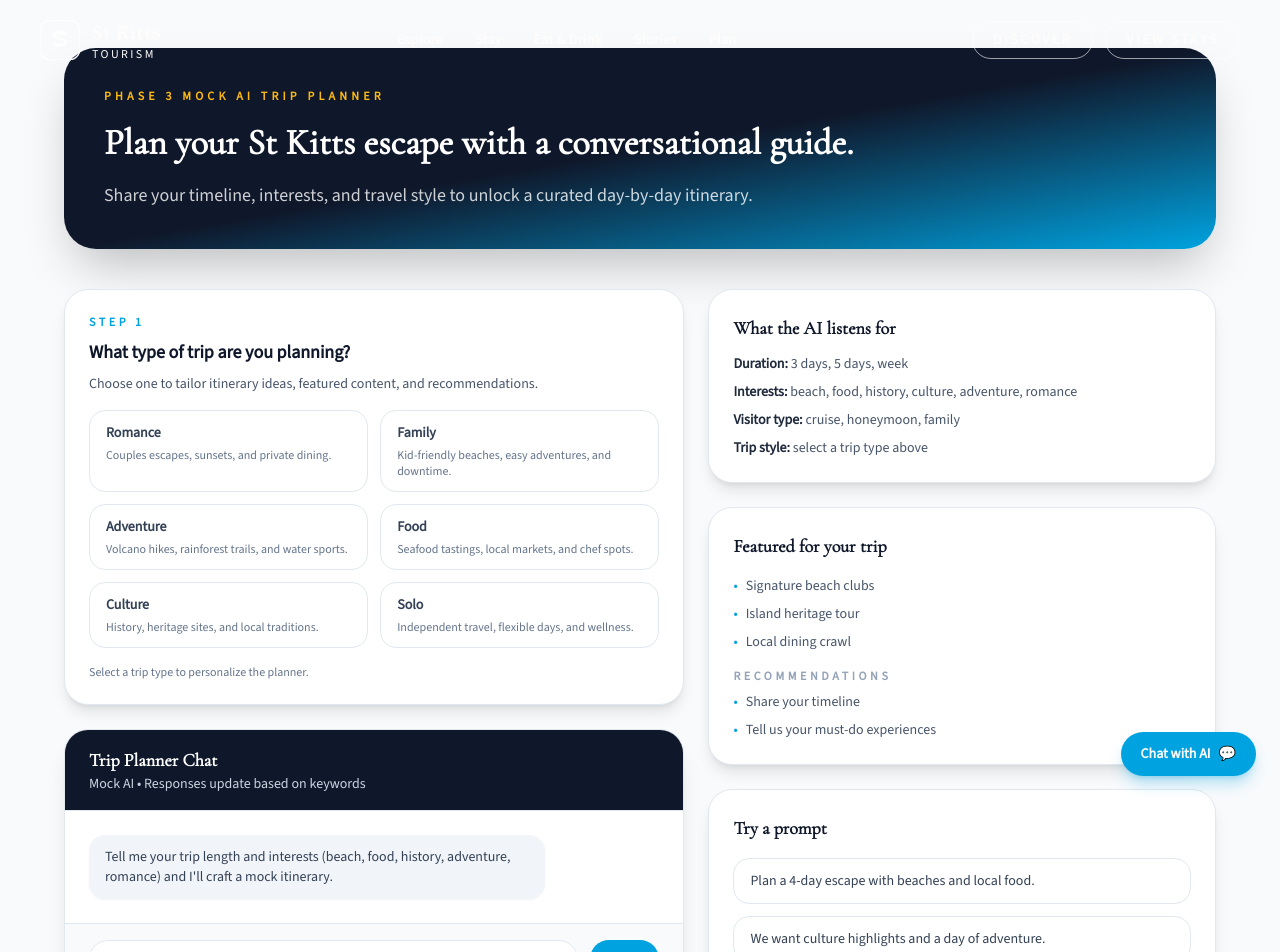
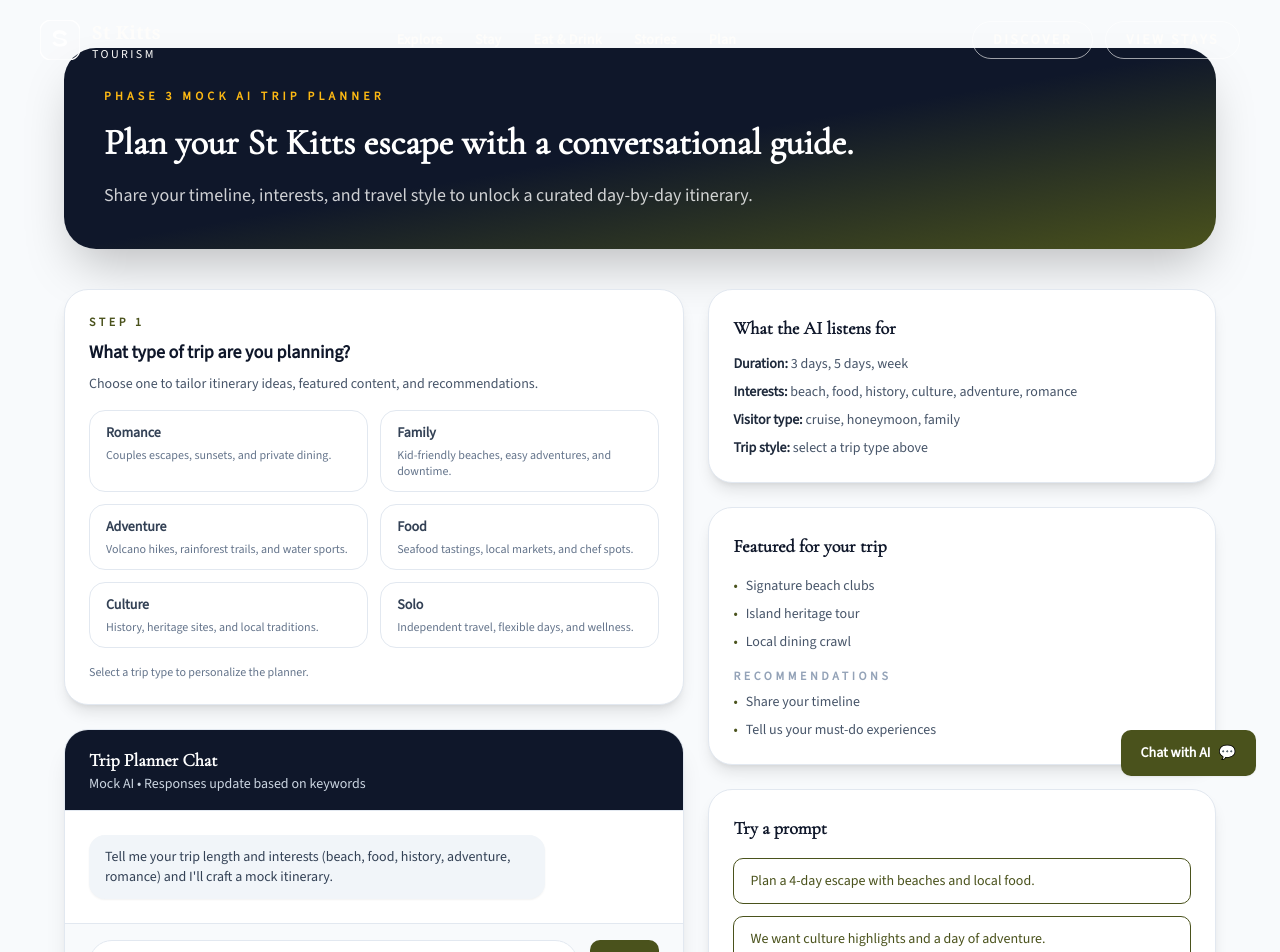
Before and after one commit to leahbrowne/kn, a Next.js app: page /plan-your-trip in a window 1280 px wide. Shown: the top 952 px of the page. Built offline with nearby package versions, Linux system fonts and the light colour scheme.

Commit message:
Update button styling to olive brand

```diff
--- a/app/plan-your-trip/page.tsx
+++ b/app/plan-your-trip/page.tsx
@@ -324,7 +324,7 @@ export default function PlanYourTripPage() {
                           </p>
                           <div className="flex flex-wrap gap-3 pt-2">
                             <button
-                              className="rounded-full bg-primary px-4 py-2 text-xs font-semibold text-white"
+                              className="inline-flex h-[46px] items-center justify-center rounded-[10px] bg-primary px-4 text-xs font-semibold text-white shadow-sm transition hover:bg-primary-dark"
                               onClick={() => {
                                 saveItinerary(message.itinerary);
                                 setSavedTitles((prev) =>
@@ -340,7 +340,7 @@ export default function PlanYourTripPage() {
                                 : 'Save Itinerary'}
                             </button>
                             <button
-                              className="rounded-full border border-slate-200 px-4 py-2 text-xs font-semibold text-slate-700"
+                              className="inline-flex h-[46px] items-center justify-center rounded-[10px] border border-primary bg-transparent px-4 text-xs font-semibold text-primary hover:bg-primary/10"
                               onClick={async () => {
                                 await shareItinerary(message.itinerary);
                               }}
@@ -434,7 +434,7 @@ export default function PlanYourTripPage() {
                     value={input}
                   />
                   <button
-                    className="rounded-full bg-primary px-5 py-2 text-sm font-semibold text-white"
+                    className="inline-flex h-[46px] items-center justify-center rounded-[10px] bg-primary px-5 text-sm font-semibold text-white shadow-sm transition hover:bg-primary-dark"
                     type="submit"
                   >
                     Send
@@ -502,7 +502,7 @@ export default function PlanYourTripPage() {
                 {activePersona.prompts.map((prompt) => (
                   <button
                     key={prompt}
-                    className="rounded-2xl border border-slate-200 px-4 py-3 text-left text-sm text-slate-700 hover:border-primary hover:text-primary"
+                    className="rounded-[10px] border border-primary px-4 py-3 text-left text-sm text-primary hover:bg-primary/10"
                     onClick={() => handleSend(prompt)}
                     type="button"
                   >
--- a/components/Chatbot.tsx
+++ b/components/Chatbot.tsx
@@ -111,7 +111,7 @@ export default function Chatbot() {
               {quickActions.map((action) => (
                 <button
                   key={action.label}
-                  className="rounded-full border border-slate-200 bg-white px-3 py-1 text-xs font-semibold text-slate-700 hover:border-primary hover:text-primary"
+                  className="rounded-[10px] border border-primary bg-transparent px-3 py-1 text-xs font-semibold text-primary hover:bg-primary/10"
                   onClick={() => handleSend(action.prompt)}
                   type="button"
                 >
@@ -134,7 +134,7 @@ export default function Chatbot() {
                 value={input}
               />
               <button
-                className="rounded-full bg-primary px-4 py-2 text-sm font-semibold text-white hover:bg-primary/90"
+                className="inline-flex h-[46px] items-center justify-center rounded-[10px] bg-primary px-4 text-sm font-semibold text-white shadow-sm transition hover:bg-primary-dark"
                 type="submit"
               >
                 Send
@@ -145,7 +145,7 @@ export default function Chatbot() {
       )}
 
       <button
-        className="flex items-center gap-2 rounded-full bg-primary px-5 py-3 text-sm font-semibold text-white shadow-lg shadow-primary/30 transition hover:-translate-y-0.5"
+        className="inline-flex h-[46px] items-center gap-2 rounded-[10px] bg-primary px-5 text-sm font-semibold text-white shadow-sm transition hover:bg-primary-dark"
         onClick={() => setIsOpen((prev) => !prev)}
         type="button"
       >
--- a/components/TripPlannerHighlight.tsx
+++ b/components/TripPlannerHighlight.tsx
@@ -1,9 +1,9 @@
 export default function TripPlannerHighlight() {
   return (
-    <section className="relative overflow-hidden bg-gradient-to-br from-slate-950 via-slate-900 to-indigo-950 px-6 py-24 text-white">
+    <section className="relative overflow-hidden bg-gradient-to-br from-stone-950 via-neutral-900 to-stone-900 px-6 py-24 text-white">
       <div className="pointer-events-none absolute inset-0">
-        <div className="absolute -left-24 top-10 h-72 w-72 rounded-full bg-cyan-500/25 blur-3xl" />
-        <div className="absolute -right-16 bottom-0 h-80 w-80 rounded-full bg-indigo-500/25 blur-3xl" />
+        <div className="absolute -left-24 top-10 h-72 w-72 rounded-full bg-amber-900/20 blur-3xl" />
+        <div className="absolute -right-16 bottom-0 h-80 w-80 rounded-full bg-emerald-900/20 blur-3xl" />
         <div className="absolute right-10 top-4 h-48 w-48 rounded-full bg-white/10 blur-3xl" />
       </div>
       <div className="relative mx-auto grid w-full max-w-6xl gap-12 lg:grid-cols-[1.1fr_0.9fr] lg:items-center">
@@ -18,7 +18,7 @@ export default function TripPlannerHighlight() {
             Tell us what you love. We&apos;ll build the perfect itinerary.
           </p>
           <div className="flex flex-wrap items-center gap-4">
-            <button className="rounded-full bg-white px-7 py-3 text-base font-semibold text-slate-950 shadow-[0_0_24px_rgba(255,255,255,0.35),0_18px_50px_rgba(56,189,248,0.3)] transition hover:-translate-y-0.5 hover:shadow-[0_0_30px_rgba(255,255,255,0.45),0_24px_60px_rgba(56,189,248,0.4)]">
+            <button className="inline-flex h-[46px] items-center justify-center rounded-[10px] bg-primary px-7 text-base font-semibold text-white shadow-sm transition hover:bg-primary-dark">
               Start Planning
             </button>
             <span className="text-sm text-white/60">
@@ -27,7 +27,7 @@ export default function TripPlannerHighlight() {
           </div>
         </div>
         <div className="relative">
-          <div className="absolute -top-6 left-10 h-16 w-16 rounded-full bg-cyan-400/30 blur-2xl" />
+          <div className="absolute -top-6 left-10 h-16 w-16 rounded-full bg-amber-900/25 blur-2xl" />
           <div className="rounded-[2rem] border border-white/10 bg-white/10 p-6 shadow-[0_30px_80px_rgba(15,23,42,0.55)] backdrop-blur-xl">
             <div className="flex items-center justify-between text-xs text-white/50">
               <span>AI Trip Planner</span>
@@ -40,14 +40,14 @@ export default function TripPlannerHighlight() {
                 Looking for a 4-day escape with beaches, snorkeling, and a sunset
                 cruise.
               </div>
-              <div className="ml-auto w-11/12 rounded-2xl bg-gradient-to-br from-cyan-400/25 via-indigo-400/25 to-white/10 p-4">
+              <div className="ml-auto w-11/12 rounded-2xl bg-gradient-to-br from-amber-200/20 via-stone-200/10 to-white/10 p-4">
                 Got it! Here&apos;s a curated itinerary with morning beach time,
                 midday adventures, and a candlelit dinner on day three.
               </div>
               <div className="rounded-2xl bg-white/10 p-4 backdrop-blur">
                 Add a spa afternoon and keep it relaxed.
               </div>
-              <div className="ml-auto w-11/12 rounded-2xl bg-gradient-to-br from-cyan-400/25 via-indigo-400/25 to-white/10 p-4">
+              <div className="ml-auto w-11/12 rounded-2xl bg-gradient-to-br from-amber-200/20 via-stone-200/10 to-white/10 p-4">
                 Done. I&apos;ll slot a resort spa session on day two and recommend a
                 low-key evening lounge.
               </div>
--- a/styles.css
+++ b/styles.css
@@ -1,6 +1,6 @@
 :root {
   color-scheme: light;
-  --primary: #00a3e0;
+  --primary: #4a521c;
   --secondary: #fdb913;
   --accent: #00b140;
   --neutral-900: #1a1a1a;
@@ -19,7 +19,7 @@
 
 body {
   font-family: "Inter", "Segoe UI", sans-serif;
-  background: linear-gradient(135deg, rgba(0, 163, 224, 0.16), rgba(0, 177, 64, 0.12));
+  background: linear-gradient(135deg, rgba(248, 244, 239, 0.95), rgba(232, 228, 220, 0.95));
   color: var(--neutral-900);
   min-height: 100vh;
 }
@@ -139,22 +139,31 @@ body {
 
 button {
   border: none;
-  border-radius: 999px;
-  padding: 0.85rem 1.6rem;
+  border-radius: 10px;
+  height: 46px;
+  padding: 0 1.6rem;
   font-weight: 600;
   cursor: pointer;
   font-size: 1rem;
+  display: inline-flex;
+  align-items: center;
+  justify-content: center;
 }
 
 button.primary {
   background: var(--primary);
   color: var(--white);
-  box-shadow: 0 14px 30px rgba(0, 163, 224, 0.3);
+  box-shadow: 0 6px 16px rgba(0, 0, 0, 0.12);
+  transition: background 0.2s ease, box-shadow 0.2s ease;
+}
+
+button.primary:hover {
+  background: #3e4617;
 }
 
 button.ghost {
   background: transparent;
-  border: 2px solid var(--primary);
+  border: 1px solid var(--primary);
   color: var(--primary);
 }
 
@@ -167,7 +176,7 @@ button.ghost {
 .pill {
   padding: 0.4rem 0.85rem;
   border-radius: 999px;
-  background: rgba(0, 163, 224, 0.12);
+  background: rgba(120, 110, 95, 0.18);
   color: var(--neutral-900);
   font-size: 0.85rem;
   font-weight: 600;
--- a/tailwind.config.js
+++ b/tailwind.config.js
@@ -7,7 +7,8 @@ module.exports = {
   theme: {
     extend: {
       colors: {
-        primary: "#00A3E0",
+        primary: "#4A521C",
+        "primary-dark": "#3E4617",
         secondary: "#FDB913",
         accent: "#00B140",
       },
```
